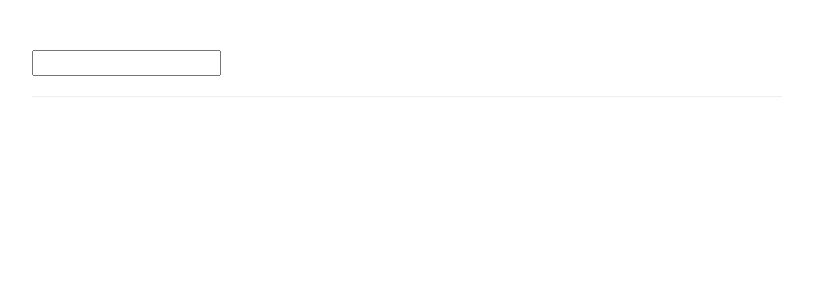
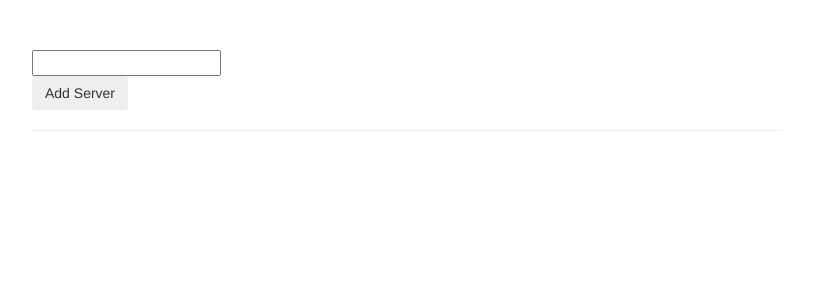
Before and after one commit to pandacreep/angular-complete-learn, an Angular app: page / in a window 1280 px wide. Shown: the top 300 px of the page, without its empty margins (233-1046 px from the left). Built offline with nearby package versions, Linux system fonts and the light colour scheme.

Commit message:
Pure and Impure Pipes

```diff
--- a/src/app/app.component.html
+++ b/src/app/app.component.html
@@ -2,6 +2,8 @@
   <div class="row">
     <div class="col-xs-12 col-sm-10 col-md-8 col-sm-offset-1 col-md-offset-2">
       <input type="text" [(ngModel)]="filteredStatus">
+      <br>
+      <button class="btn btn-promary" (click)="onAddServer()">Add Server</button>
       <hr>
       <ul class="list-group">
         <li
--- a/src/app/app.component.ts
+++ b/src/app/app.component.ts
@@ -33,6 +33,7 @@ export class AppComponent {
     }
   ];
   filteredStatus = '';
+
   getStatusClasses(server: {instanceType: string, name: string, status: string, started: Date}) {
     return {
       'list-group-item-success': server.status === 'stable',
@@ -40,4 +41,13 @@ export class AppComponent {
       'list-group-item-danger': server.status === 'critical'
     };
   }
+
+  onAddServer() {
+    this.servers.push({
+      instanceType: 'small',
+      name: 'New Server',
+      status: 'stable',
+      started: new Date(15, 1, 2017)
+    });
+  }
 }
--- a/src/app/filter.pipe.ts
+++ b/src/app/filter.pipe.ts
@@ -1,7 +1,8 @@
 import { Pipe, PipeTransform } from '@angular/core';
 
 @Pipe({
-  name: 'filter'
+  name: 'filter',
+  pure: false
 })
 export class FilterPipe implements PipeTransform {
 
```
